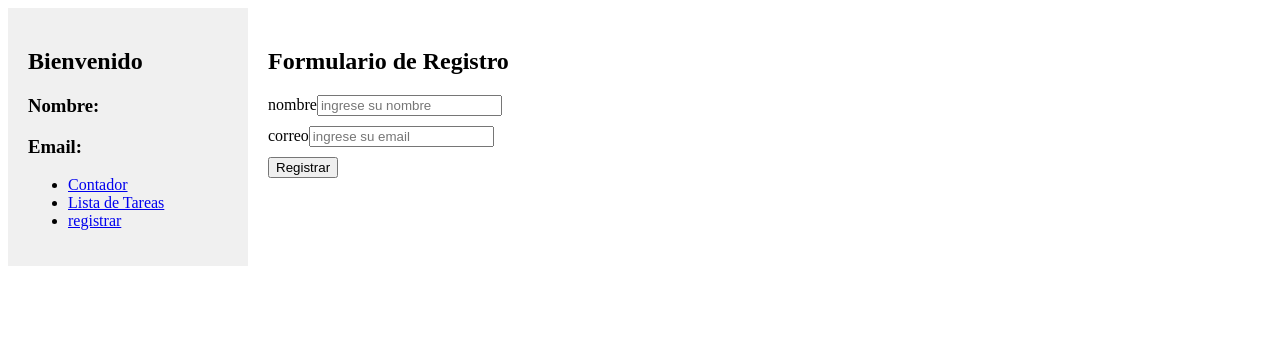
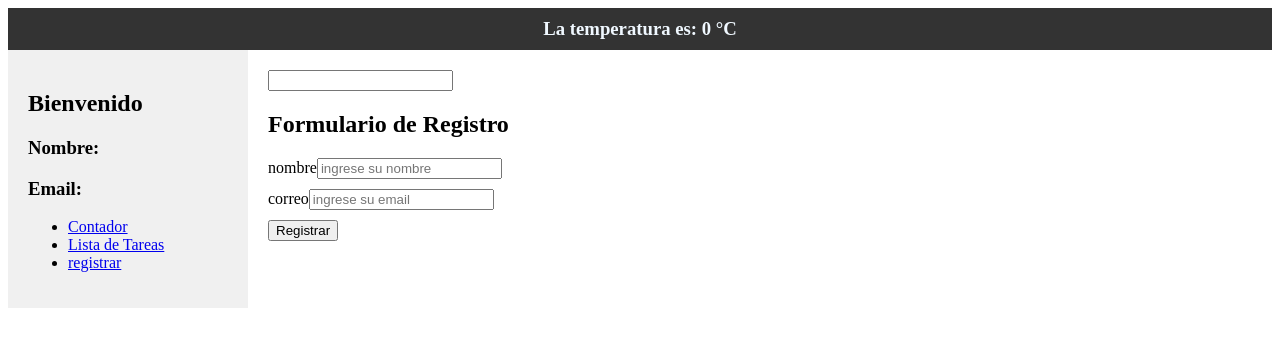
Before and after one commit to Jack12346789/proyecto-vue, a Vue app: page /registrar in a window 1280 px wide. Shown: the top 346 px of the page. Built offline with nearby package versions, Linux system fonts and the light colour scheme; no server answers.

Commit message:
Uso de defineProps para enviar mensaje, datos, variables de un componente padre a un hijo

```diff
--- a/package.json
+++ b/package.json
@@ -11,6 +11,7 @@
   },
   "dependencies": {
     "@vee-validate/yup": "^4.14.7",
+    "axios": "^1.7.9",
     "pinia": "^2.2.6",
     "vee-validate": "^4.14.7",
     "vue": "^3.5.13",
--- /dev/null
+++ b/src/components/Header.vue
@@ -0,0 +1,37 @@
+<template>
+    <div class="header">
+        {{ mensajeRecibido }} <Weather></Weather>
+
+    </div>
+</template>
+
+<script setup>
+    import Weather from './Weather.vue';
+    import { defineProps } from 'vue';
+    import { ref, watch } from 'vue';
+    const props = defineProps (['mensaje']);// recibir variables de clases padres
+    const mensajeRecibido = ref(props.mensaje);
+    watch(()=> props.mensaje, (newValue) =>{
+        mensajeRecibido.value = newValue
+    })
+</script>
+
+<style scoped>
+    .header{
+        display: flex;
+        justify-content: center;
+        align-items: center;
+        padding: 10px 20px;
+        /* position: fixed; */
+        top: 0;
+        right: 0;
+        left: 0;
+        background-color: #333;
+        color: aliceblue;
+
+    }
+
+    h3{
+        margin: 0;
+    }
+</style>
--- a/src/components/Sidebar.vue
+++ b/src/components/Sidebar.vue
@@ -1,8 +1,10 @@
 <template>
     <div class="sidebar">
         <h2>Bienvenido</h2>
-        <h3>Nombre: {{ nombre }}</h3>
-        <h3>Email: {{ email }}</h3>
+        <h3>Nombre: {{ registrarStore.nombre }}</h3> <!--SIN USAR WTACH-->
+        <h3>Email: {{ registrarStore.email }}</h3>
+        <!-- <h3>Nombre: {{ nombre }}</h3> USANDO WATCH
+        <h3>Email: {{ email }}</h3> -->
         <ul>
             <li><router-link to = "/contador">Contador</router-link></li>
             <li><router-link to = "/lista-de-tareas">Lista de Tareas</router-link></li>
@@ -15,16 +17,16 @@
     import { useRegistrarStore } from '@/modules/registro/stores/registrarStore';
     import { ref, watch } from 'vue';
     const registrarStore = useRegistrarStore();
-    const nombre = ref(registrarStore.nombre.value)
-    const email = ref(registrarStore.email.value)
+    // const nombre = ref(registrarStore.nombre.value)
+    // const email = ref(registrarStore.email.value)
 
-    watch (()=> registrarStore.nombre, (newValue) => {//sirve para mostrar los cambios de las varianles reactivas en otros archivos
-        nombre.value = newValue
-    })
+    // watch (()=> registrarStore.nombre, (newValue) => {//sirve para mostrar los cambios de las varianles reactivas en otros archivos
+    //     nombre.value = newValue
+    // })
 
-    watch (()=> registrarStore.email, (newValue) => {//sirve para mostrar los cambios de las varianles reactivas en otros archivos
-        email.value = newValue
-    })
+    // watch (()=> registrarStore.email, (newValue) => {//sirve para mostrar los cambios de las varianles reactivas en otros archivos
+    //     email.value = newValue
+    // })
 
 </script>
 
--- /dev/null
+++ b/src/components/Weather.vue
@@ -0,0 +1,21 @@
+<template>
+    <h3>La temperatura es: {{weatherStore.temperatura}} °C</h3>
+</template>
+
+<script setup>
+    import { useWeather } from '@/composables/useWeather';
+    import { onMounted } from 'vue';
+    import { useWeatherStore } from '@/stores/weatherStore';
+
+    const weatherStore = useWeatherStore();
+
+    onMounted(()=>{
+        useWeather();
+    })
+
+
+</script>
+
+<style scoped>
+
+</style>
--- /dev/null
+++ b/src/composables/useWeather.js
@@ -0,0 +1,9 @@
+//aqui
+import { useWeatherStore } from "@/stores/weatherStore";
+import { getTemperatura } from "@/helpers/getWeather";
+
+export const useWeather = async() =>{
+    const temperatura = await getTemperatura();
+    const weatherStore = useWeatherStore();
+    weatherStore.temperatura = temperatura;
+}
--- /dev/null
+++ b/src/helpers/getWeather.js
@@ -0,0 +1,8 @@
+import axios from "axios"; //para hacer consultas http y consumir api aqui obtengo la data
+const API_URL = 'https://api.open-meteo.com/v1/forecast?latitude=-13.6339&longitude=-72.8814&current=temperature_2m&timezone=auto';
+
+export const getTemperatura = async () =>{
+    const respuesta = await axios.get(API_URL);
+    const nuevaTemperatura = respuesta.data.current.temperature_2m;
+    return nuevaTemperatura
+};
--- a/src/stores/views/MainViews.vue
+++ b/src/stores/views/MainViews.vue
@@ -1,7 +1,11 @@
 <template>
+    <Header :mensaje="texto"></Header><!--al poner : mandamos la variable texto-->
+
     <div class="container">
         <Sidebar></Sidebar>
         <div class="content">
+            <input type="text" v-model="texto">
+            {{ texto }}
             <router-view></router-view> <!-- este muestra el contenido que tenga el componente con un router-link -->
         </div>
     </div>
@@ -9,6 +13,10 @@
 
 <script setup>
 import Sidebar from '@/components/Sidebar.vue';
+import Header from '@/components/Header.vue';
+import { ref } from 'vue';
+
+const texto = ref('');
 </script>
 
 <style>
--- /dev/null
+++ b/src/stores/weatherStore.js
@@ -0,0 +1,13 @@
+//aqui se almacena la data
+import { defineStore } from "pinia";
+import { ref } from "vue";
+
+export const useWeatherStore = defineStore('weather',() =>{
+    const temperatura = ref(0);
+
+    const setTemperatura = (temp) =>{
+        temperatura.value = temp;
+    }
+
+    return {temperatura, setTemperatura}
+});
```
Also changed, not shown: src/stores/counter.js (deleted, +0 -12 lines), 1 other file (tests, documents, lock files or other folders).
